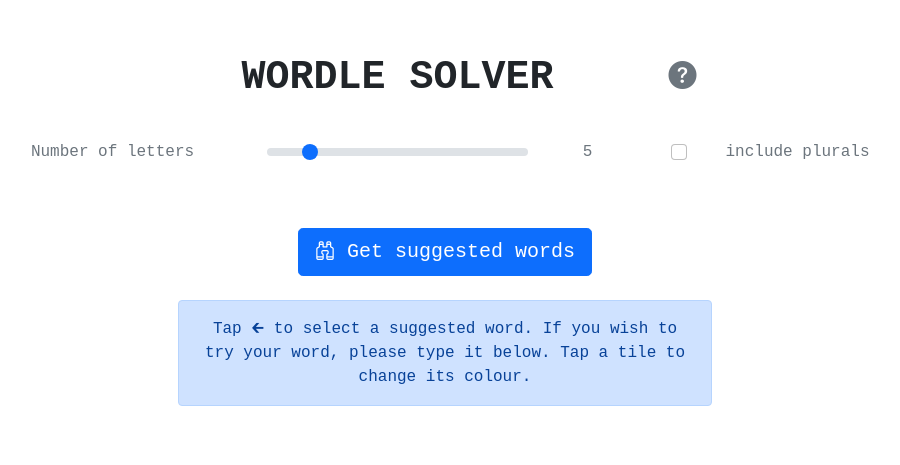
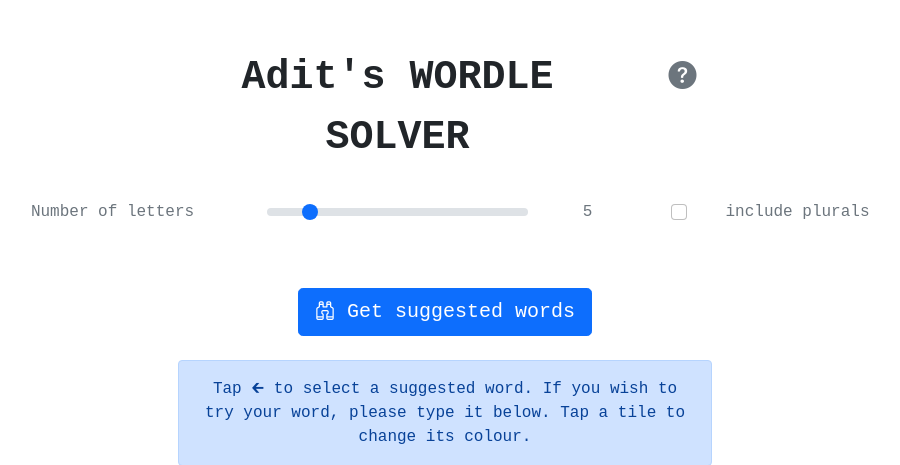
Before and after one commit to adithrestha/wordlesolver, a Flask app: page / in a window 1280 px wide. Shown: the top 465 px of the page, without its empty margins (195-1095 px from the left). Run offline with Flask 2, Linux system fonts and the light colour scheme; parts of the project's set-up code (start-up, migrations or seed data) failed here and were passed over; some libraries are stand-ins or nearby versions.

Commit message:
Update index.html

```diff
--- a/templates/index.html
+++ b/templates/index.html
@@ -23,7 +23,7 @@
     <div class="container mt-5 text-center  ">
         <div class="row justify-content-center mb-4">
             <div class="col-10 col-md-5">
-                <p class="fs-1 fw-bolder mb-2">WORDLE SOLVER</p>
+                <p class="fs-1 fw-bolder mb-2">Adit's WORDLE SOLVER</p>
             </div>
             <div class="col-1">
                 <button type="button" class="btn btn-lg btn-link fs-3" data-bs-toggle="modal" data-bs-target="#about_game">
```
